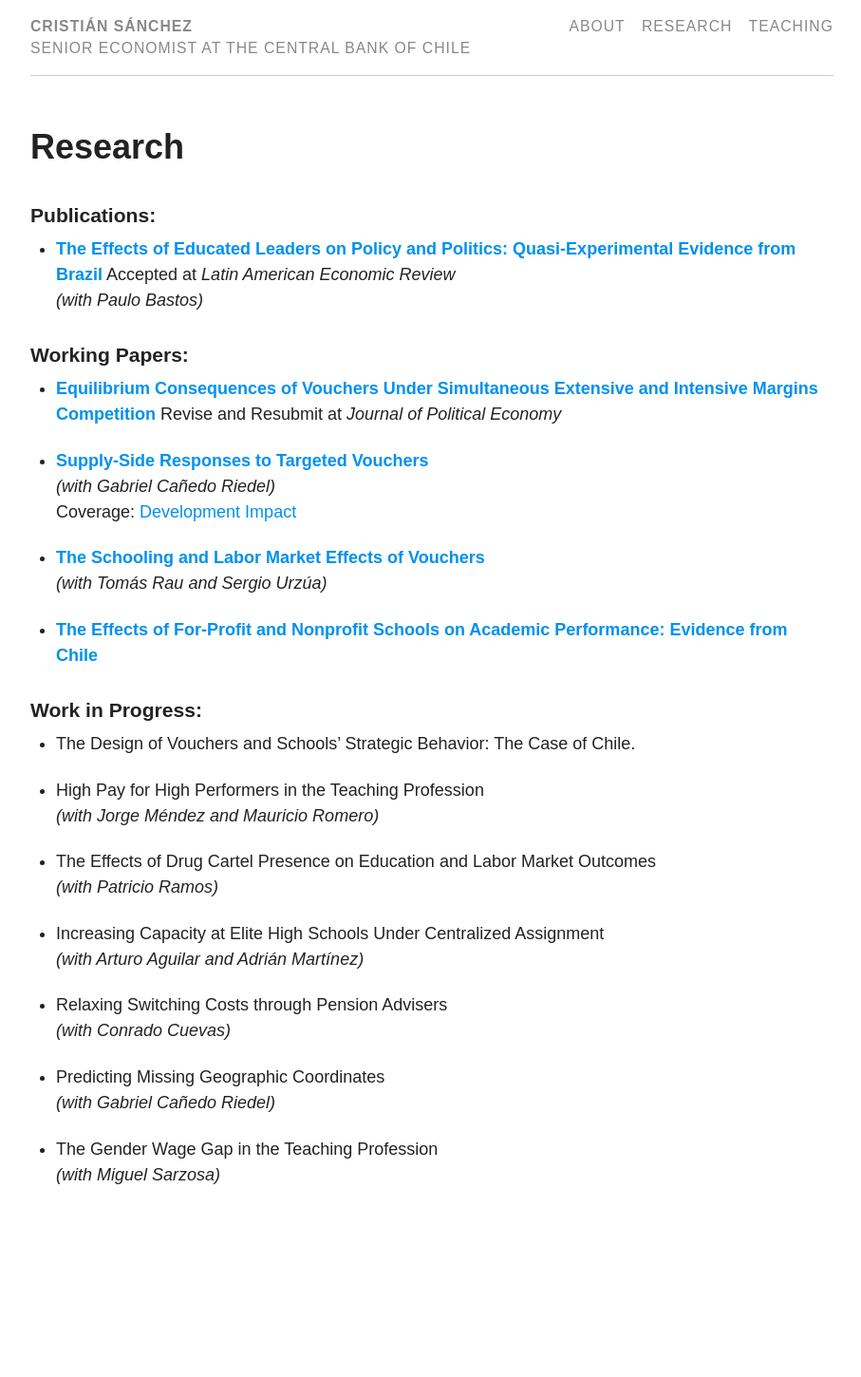
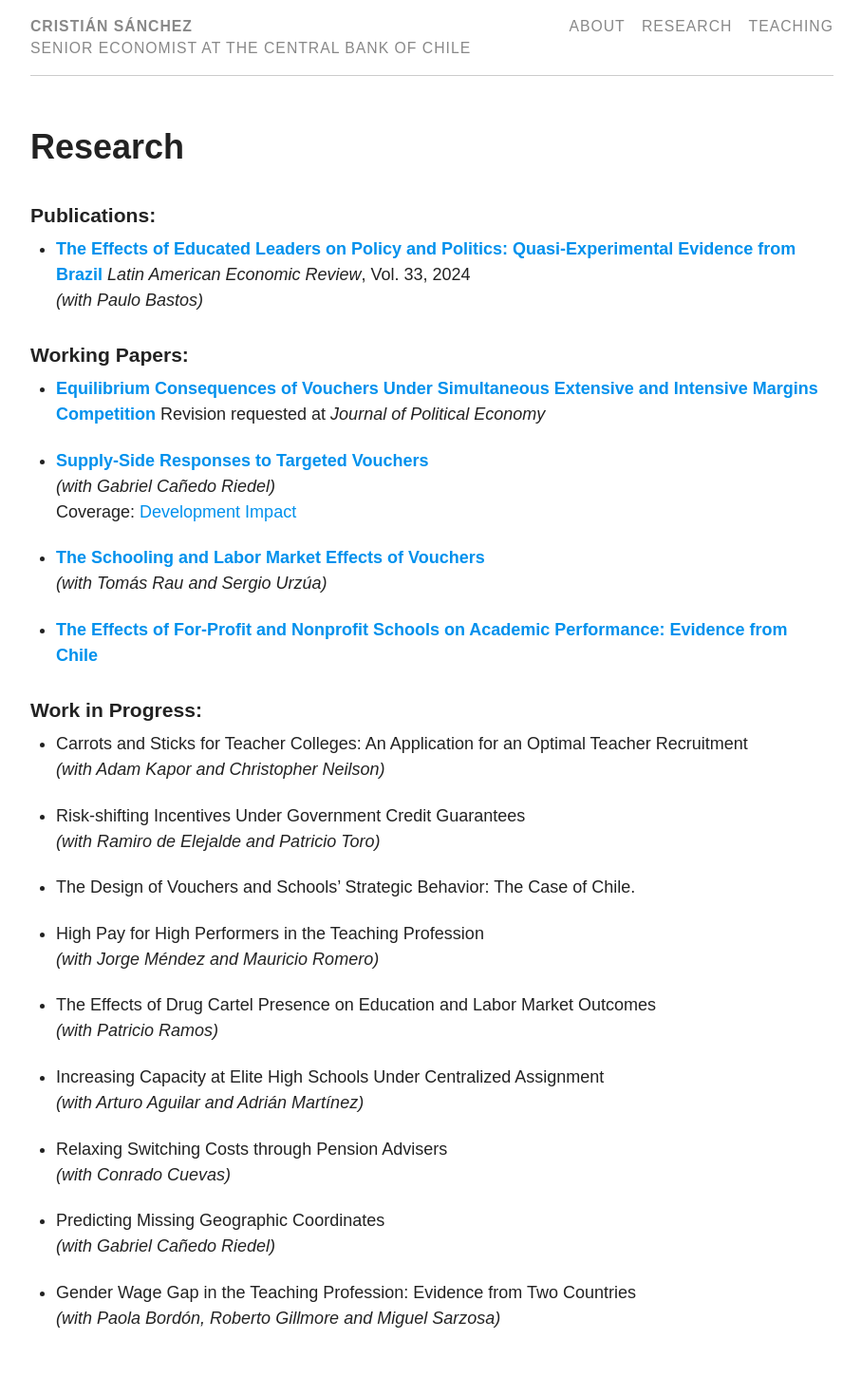
Before and after one commit to fvg98/fvg98.github.io, a Jekyll site: the page built from pages/research.md, in a window 1280 px wide. Shown: the whole page at 95% size, without its empty margins (185-1092 px from the left). Built offline with Jekyll 4.4.1, drawn with Linux system fonts in a browser that asks for light colours; before the commit the page ends 1299 px from its top, so only the background shows below that.

Commit message:
Actualización 240630

```diff
--- a/pages/research.md
+++ b/pages/research.md
@@ -7,12 +7,12 @@ title: Research
 
 ###  Publications:
 
-* <a href="files/educated_leaders.pdf" target="_blank">**The Effects of Educated Leaders on Policy and Politics: Quasi-Experimental Evidence from Brazil**</a> Accepted at *Latin American Economic Review*
+* <a href="https://www.latinaer.org/index.php/laer/article/view/198" target="_blank">**The Effects of Educated Leaders on Policy and Politics: Quasi-Experimental Evidence from Brazil**</a> *Latin American Economic Review*, Vol. 33, 2024
 *(with Paulo Bastos)*
 
 ###  Working Papers:
 
-* <a href="files/EquilibriumConsequencesVouchers.pdf" target="_blank">**Equilibrium Consequences of Vouchers Under Simultaneous Extensive and Intensive Margins Competition**</a> Revise and Resubmit at *Journal of Political Economy*
+* <a href="files/EquilibriumConsequencesVouchers.pdf" target="_blank">**Equilibrium Consequences of Vouchers Under Simultaneous Extensive and Intensive Margins Competition**</a> Revision requested at *Journal of Political Economy*
 
 * <a href="files/supply_side.pdf" target="_blank">**Supply-Side Responses to Targeted Vouchers**</a>
 *(with Gabriel Cañedo Riedel)*
@@ -24,6 +24,12 @@ Coverage: <a href="https://blogs.worldbank.org/impactevaluations/whats-latest-re
 * <a href="files/For_Prof.pdf" target="_blank">**The Effects of For-Profit and Nonprofit Schools on Academic Performance: Evidence from Chile**</a>
 
 ### Work in Progress:
+
+* Carrots and Sticks for Teacher Colleges: An Application for an Optimal Teacher Recruitment
+*(with Adam Kapor and Christopher Neilson)*
+
+* Risk-shifting Incentives Under Government Credit Guarantees
+*(with Ramiro de Elejalde and Patricio Toro)*
 
 * The Design of Vouchers and Schools' Strategic Behavior: The Case of Chile.
 
@@ -42,5 +48,5 @@ Coverage: <a href="https://blogs.worldbank.org/impactevaluations/whats-latest-re
 * Predicting Missing Geographic Coordinates
 *(with Gabriel Cañedo Riedel)*
 
-* The Gender Wage Gap in the Teaching Profession
-*(with Miguel Sarzosa)*
+* Gender Wage Gap in the Teaching Profession: Evidence from Two Countries
+*(with Paola Bordón, Roberto Gillmore and Miguel Sarzosa)*
```
Also changed, not shown: index.md (+1 -1 lines), 1 other file.
